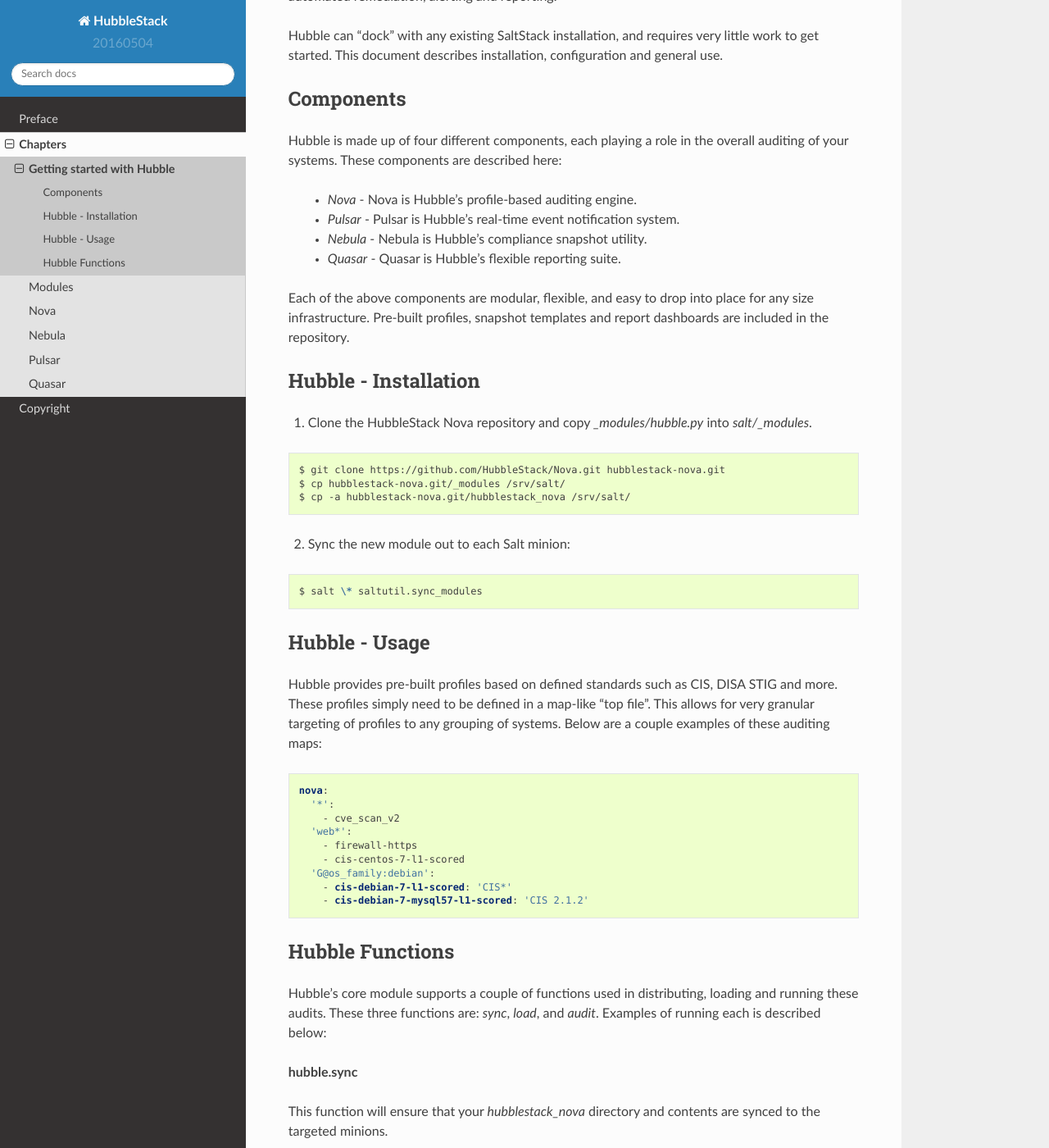
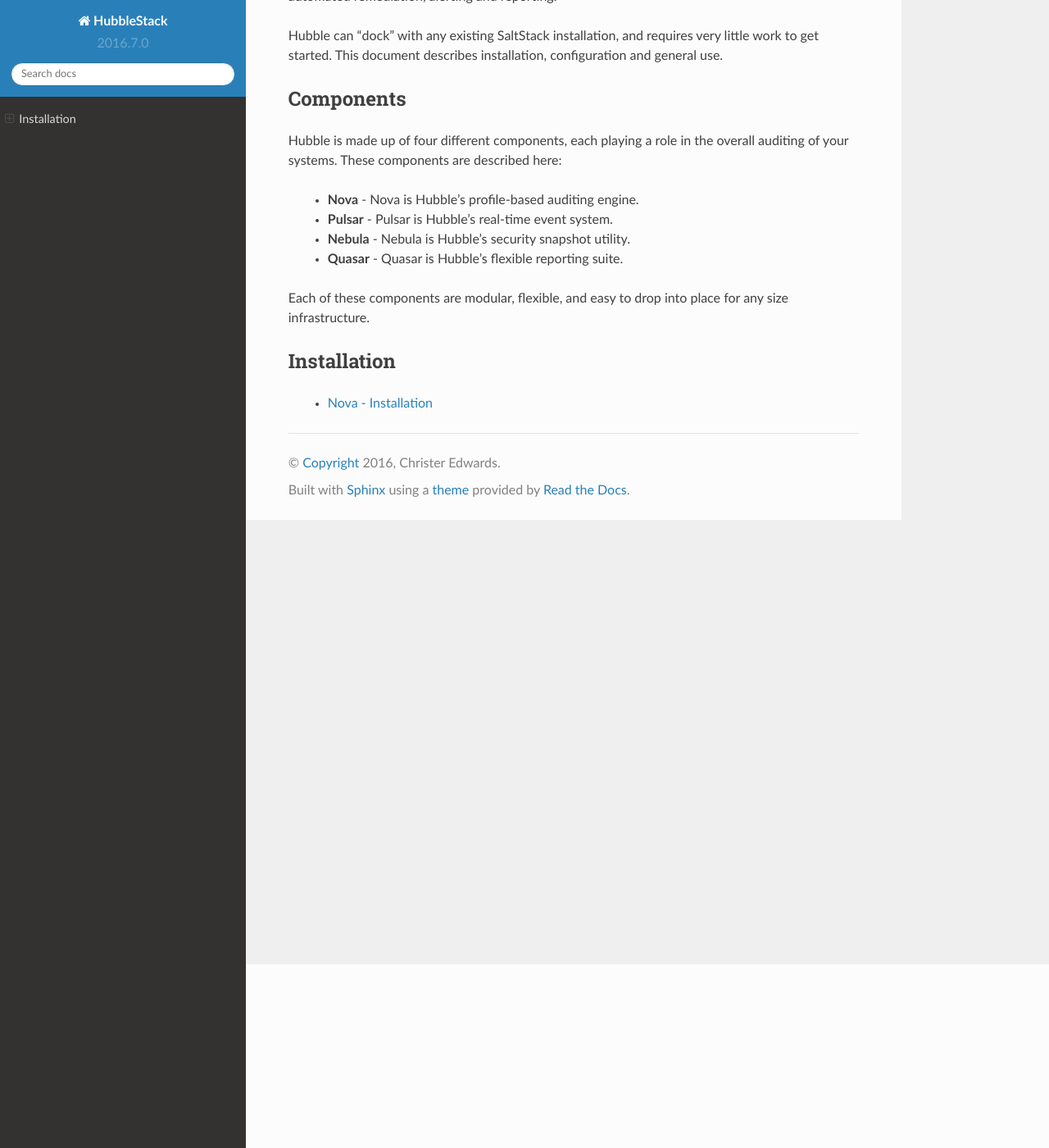
Before and after one commit to hubblestack/hubble-salt, a Sphinx documentation site: the page built from docs/chapters/installation.rst, in a window 1280 px wide and 1400 px high, scrolled down 224 px. Shown: the whole window at 82% size. Built offline with Sphinx 7.4.7 and the Read the Docs theme 2.0.0, drawn with Linux system fonts in a browser that asks for light colours; pages that are not in the unit, such as notebooks, are missing from menus; some of the changed text lies outside the part shown.

Commit message:
submodule-based redesign of documentation

```diff
--- a/docs/chapters/index.rst
+++ b/docs/chapters/index.rst
@@ -1,10 +1,4 @@
 Chapters
 ========
 
-.. toctree::
-
-   installation
-   nova/index
-   nebula/index
-   pulsar/index
-   quasar/index
+.. literalinclude:: ../nova/README.rst
--- a/docs/chapters/installation.rst
+++ b/docs/chapters/installation.rst
@@ -1,5 +1,5 @@
-Getting started with Hubble
-===========================
+Installation
+============
 
 Hubble is a modular, open-source security compliance framework built on top of
 SaltStack. The project provides on-demand profile-based auditing, real-time
@@ -15,105 +15,17 @@
 Hubble is made up of four different components, each playing a role in the
 overall auditing of your systems. These components are described here:
 
- * *Nova* - Nova is Hubble's profile-based auditing engine.
- * *Pulsar* - Pulsar is Hubble's real-time event notification system.
- * *Nebula* - Nebula is Hubble's compliance snapshot utility.
- * *Quasar* - Quasar is Hubble's flexible reporting suite.
+ * **Nova** - Nova is Hubble's profile-based auditing engine.
+ * **Pulsar** - Pulsar is Hubble's real-time event system.
+ * **Nebula** - Nebula is Hubble's security snapshot utility.
+ * **Quasar** - Quasar is Hubble's flexible reporting suite.
 
-Each of the above components are modular, flexible, and easy to drop into
-place for any size infrastructure. Pre-built profiles, snapshot templates and
-report dashboards are included in the repository.
+Each of these components are modular, flexible, and easy to drop into
+place for any size infrastructure.
 
-Hubble - Installation
----------------------
+Installation
+------------
 
-1. Clone the HubbleStack Nova repository and copy `_modules/hubble.py` into
-   `salt/_modules`.
+ * `Nova - Installation`_
 
-.. code-block:: shell
-
-    $ git clone https://github.com/HubbleStack/Nova.git hubblestack-nova.git
-    $ cp hubblestack-nova.git/_modules /srv/salt/
-    $ cp -a hubblestack-nova.git/hubblestack_nova /srv/salt/
-
-
-2. Sync the new module out to each Salt minion:
-
-.. code-block:: shell
-
-    $ salt \* saltutil.sync_modules
-
-Hubble - Usage
---------------
-
-Hubble provides pre-built profiles based on defined standards such as CIS, DISA STIG
-and more. These profiles simply need to be defined in a map-like "top file".
-This allows for very granular targeting of profiles to any grouping of systems.
-Below are a couple examples of these auditing maps:
-
-.. code-block:: yaml
-
-    nova:
-      '*':
-        - cve_scan_v2
-      'web*':
-        - firewall-https
-        - cis-centos-7-l1-scored
-      'G@os_family:debian':
-        - cis-debian-7-l1-scored: 'CIS*'
-        - cis-debian-7-mysql57-l1-scored: 'CIS 2.1.2'
-
-
-Hubble Functions
-----------------
-
-Hubble's core module supports a couple of functions used in distributing,
-loading and running these audits. These three functions are: `sync`, `load`,
-and `audit`. Examples of running each is described below:
-
-**hubble.sync**
-
-This function will ensure that your `hubblestack_nova` directory and contents
-are synced to the targeted minions.
-
-.. code-block:: shell
-
-    $ salt \* hubble.sync
-
-**hubble.load**
-
-This function will load the synced modules distributed using `hubble.sync`.
-This can be used to ensure the expected module is loaded and compatible with
-the platform.
-
-.. code-block:: shell
-
-    $ salt \* hubble.load
-
-**hubble.audit**
-
-You can now run `hubble.audit` to audit your systems.
-
-.. code-block:: shell
-
-    $ salt \* hubble.audit
-
-.. note::
-
-    By default the hubble.audit function will sync and load the
-    modules automatically.
-
-The `hubble.audit` command can either take a comma-separated list of
-arguments, or if no arguments are provided Hubble will default to
-loading the `top.nova` instructions.
-
-.. code-block:: shell
-
-    $ salt \* hubble.audit cve_scan,cis-centos-7-l1-scored
-
-It is also possible to directly call the `top.nova` map using the
-`hubble.top` command, eg:
-
-.. code-block:: shell
-
-    $ salt \* hubble.top
+.. _`Nova - Installation`: https://github.com/hubblestack/nova/README.rst
--- a/docs/conf.py
+++ b/docs/conf.py
@@ -55,9 +55,9 @@
 # built documents.
 #
 # The short X.Y version.
-version = u'20160504'
+version = u'2016.7.0'
 # The full version, including alpha/beta/rc tags.
-release = u'20160504'
+release = u'2016.7.0'
 
 # The language for content autogenerated by Sphinx. Refer to documentation
 # for a list of supported languages.
```
Also changed, not shown: docs/index.rst (+53 -6 lines), .gitmodules (added).
